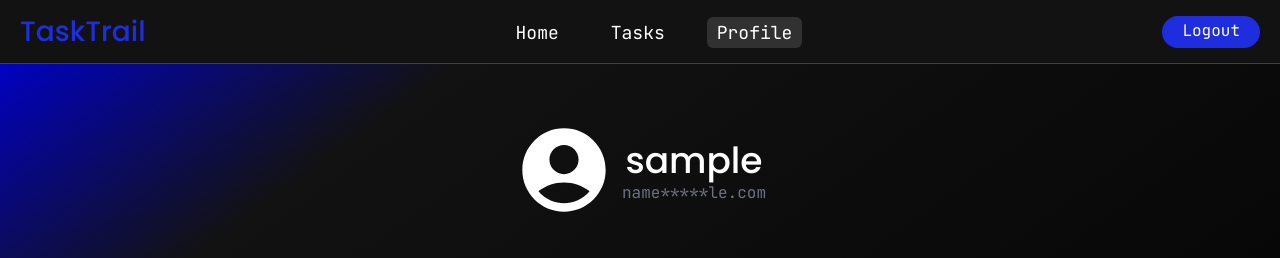
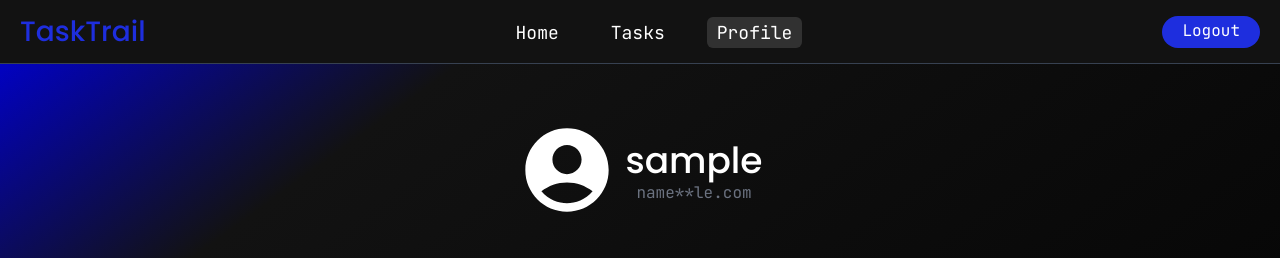
Before and after one commit to subodhsingh2004/TaskTrail, a React (Vite) app in the folder frontend/: page /profile/1 in a window 1280 px wide. Shown: the top 258 px of the page. Built offline with nearby package versions, Linux system fonts and the light colour scheme; sample sign-in values are in the browser's storage.

Commit message:
changed profile section

```diff
--- a/frontend/src/pages/Profile.jsx
+++ b/frontend/src/pages/Profile.jsx
@@ -8,9 +8,14 @@ function Profile() {
 
     const emailSlicer = () => {
         let email = userInfo.email
+        let len = email.length - 14
         let start = email.substring(0,4)
-        let middle = "*****"
         let end = email.slice(10)
+        let middle = ""
+
+        for (let i = 0; i < len; i++) {
+            middle+= "*"
+        }
 
         return start + middle + end;
     }
```
